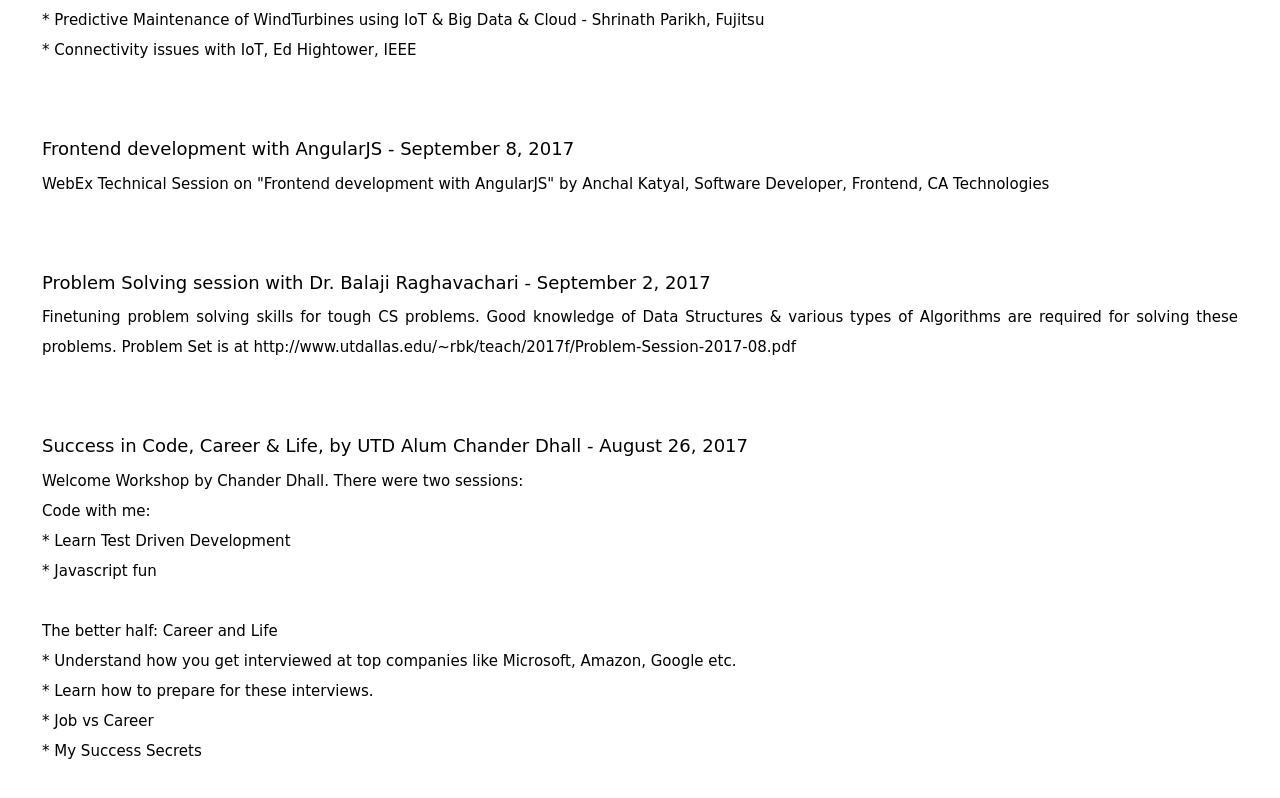
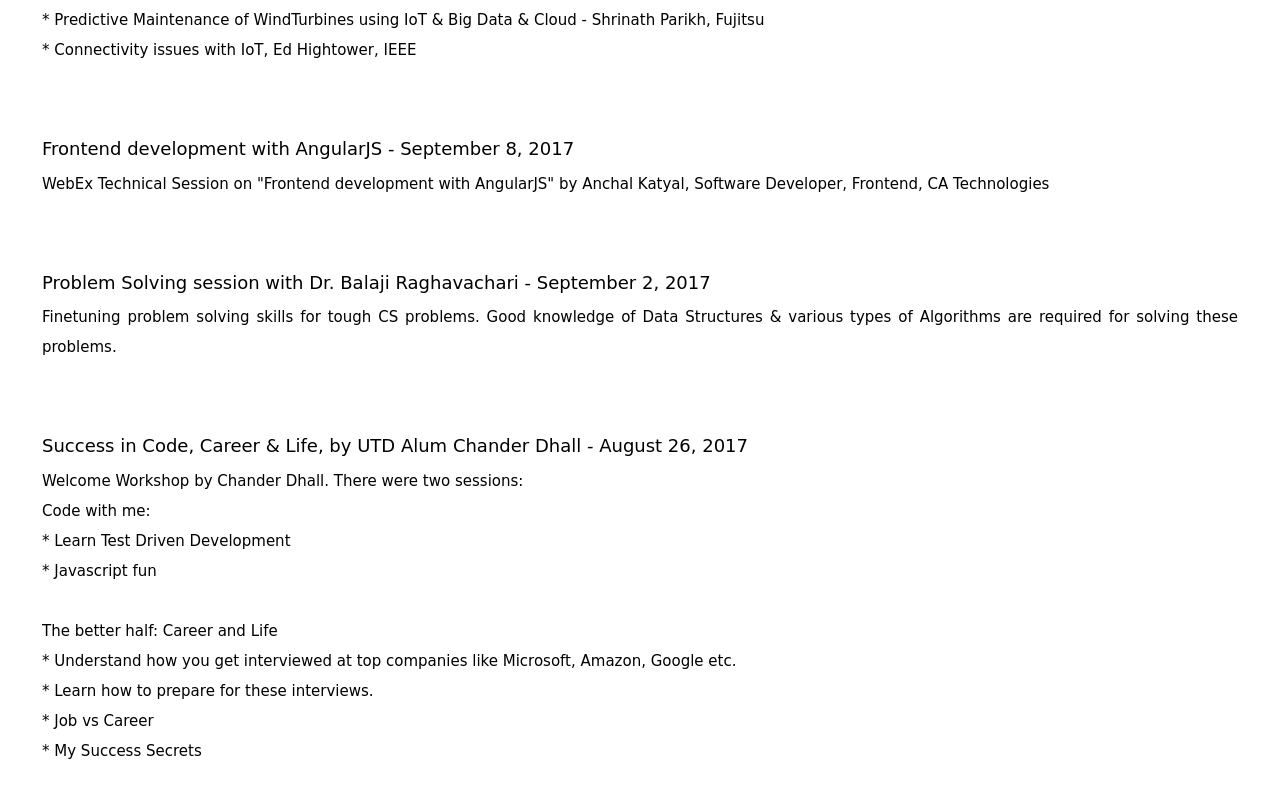
Before and after one commit to leejiaj/PersonalHomepage, an Angular app: page /recent in a window 1280 px wide. Shown: the part 2450-3248 px from the top of the page. Built offline with nearby package versions, Linux system fonts and the light colour scheme.

Commit message:
other page alignment issue is fixed, removed link from content

```diff
--- a/src/app/mock-recent.ts
+++ b/src/app/mock-recent.ts
@@ -147,7 +147,7 @@
     {
         id: 5,
         title: 'Problem Solving session with Dr. Balaji Raghavachari - September 2, 2017',
-        description: 'Finetuning problem solving skills for tough CS problems. Good knowledge of Data Structures & various types of Algorithms are required for solving these problems. Problem Set is at http://www.utdallas.edu/~rbk/teach/2017f/Problem-Session-2017-08.pdf',
+        description: 'Finetuning problem solving skills for tough CS problems. Good knowledge of Data Structures & various types of Algorithms are required for solving these problems.',
         imageurl1: './assets/ProblemSolvingSession1.PNG',
         imageurl2: './assets/Tulips.jpg',
         imageurl3: './assets/Tulips.jpg',
```
